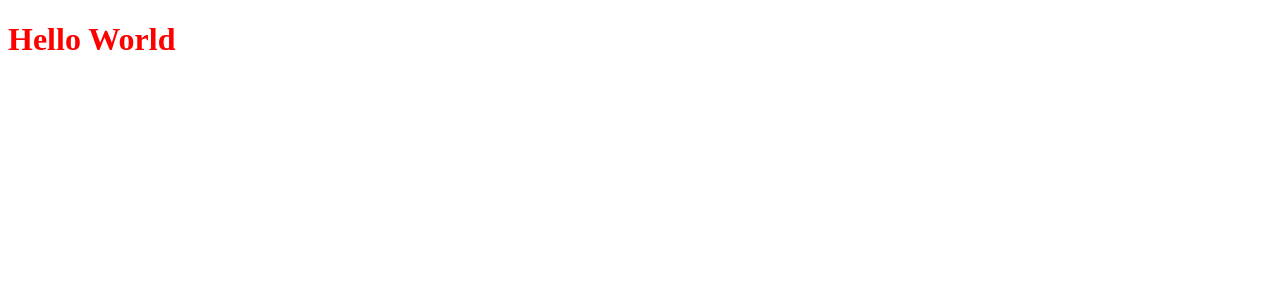
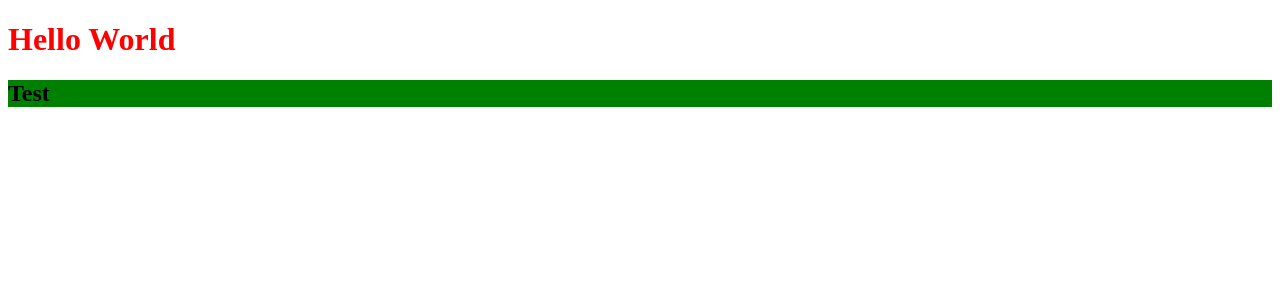
Before and after one commit to xiexuanzheng123/PostCSS, a React app: page / in a window 1280 px wide. Shown: the top 300 px of the page. Built offline with nearby package versions, Linux system fonts and the light colour scheme.

Commit message:
test for autoprefixer

```diff
--- a/components/App.css
+++ b/components/App.css
@@ -1,3 +1,7 @@
 .title {
   color: red;
 }
+.h2 {
+  display: flex;
+  background: green;
+}
--- a/components/App.js
+++ b/components/App.js
@@ -4,7 +4,10 @@ import style from './App.css';
 class App extends React.Component {
     render() {
         return(
-            <h1 className={style.title}>Hello World</h1>
+            <div>
+                <h1 className={style.title}>Hello World</h1>
+                <h2 className={style.h2}>Test</h2>
+            </div>
         )
     }
 }
```
